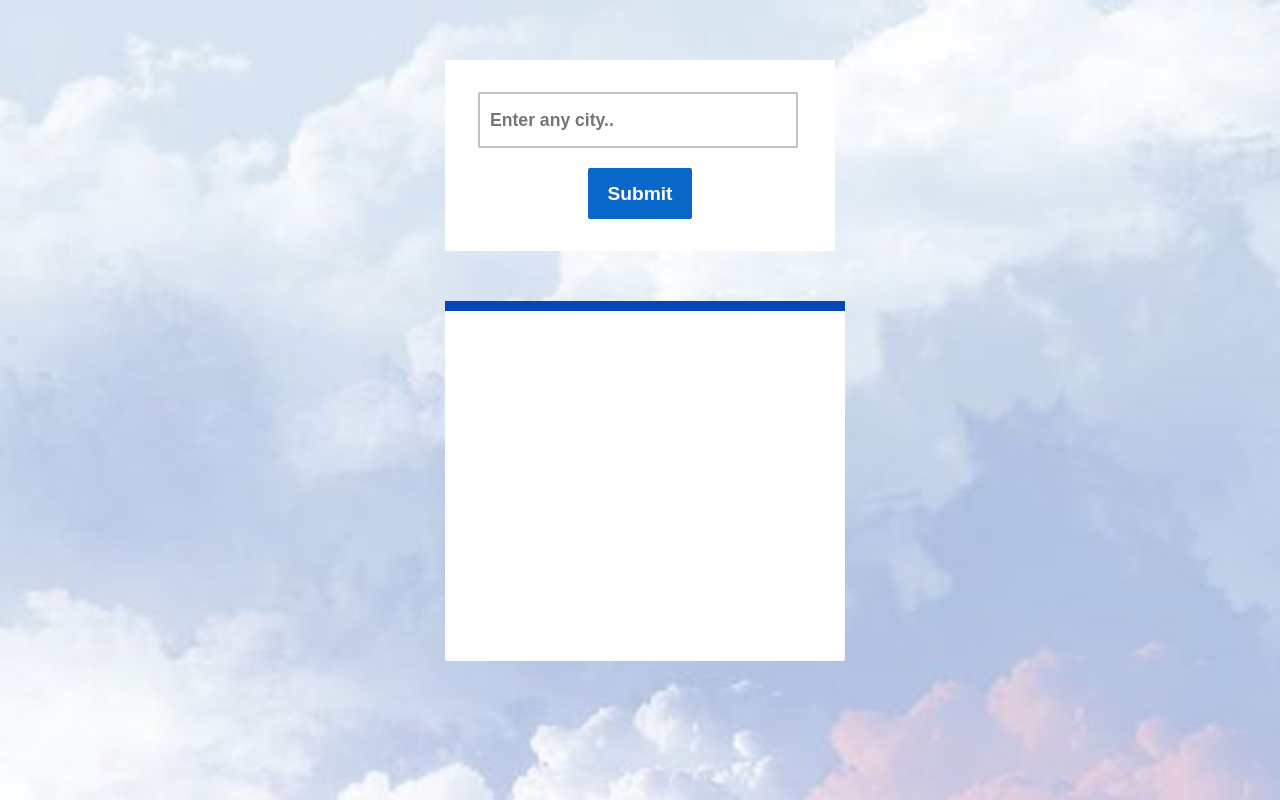
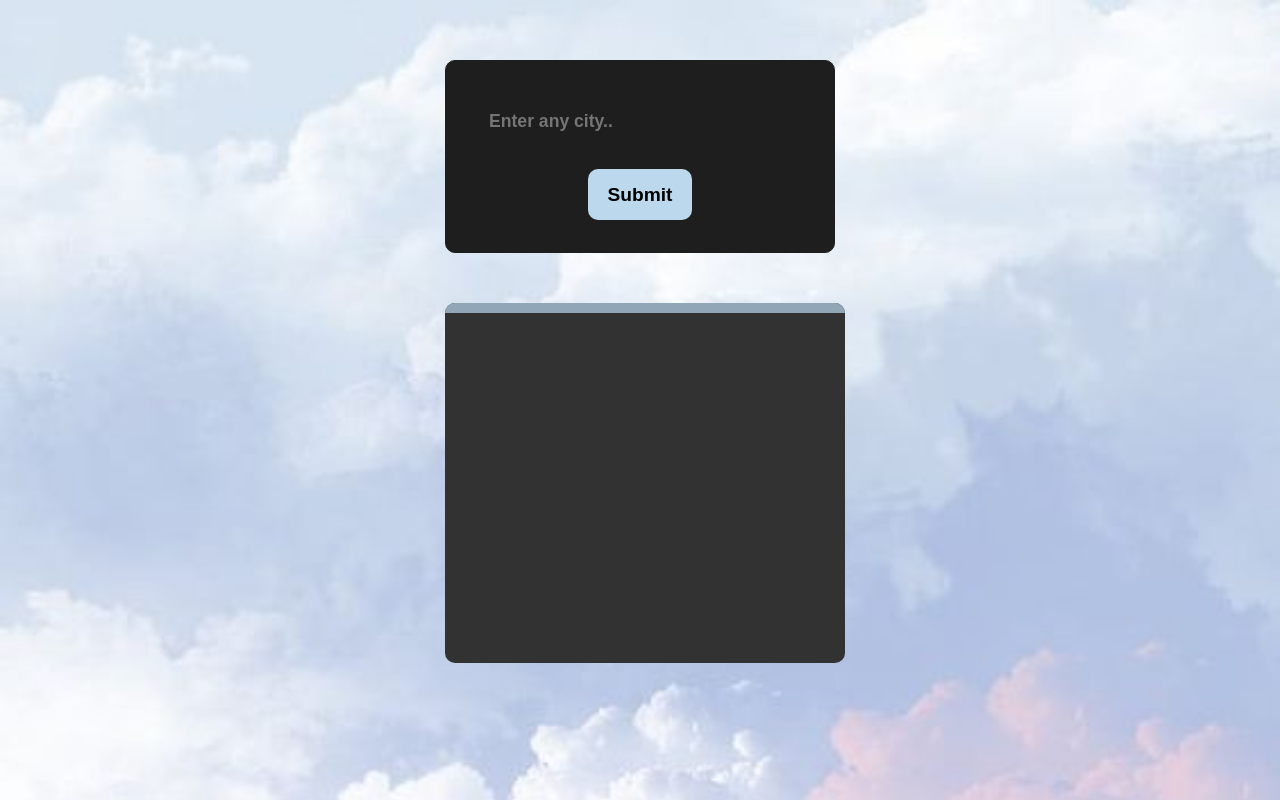
Before and after one commit to Fortunate-Codes/Weather-App, a plain HTML site: page index.html in a window 1280 px wide. Drawn offline with Linux system fonts and the light colour scheme.

Commit message:
Update style.css

```diff
--- a/style.css
+++ b/style.css
@@ -16,31 +16,33 @@ body{
     padding: 2rem 0 2rem 0;
     text-align: center;
     justify-content: center;
-    background: white;
+    background: #1E1E1E;
+    border: 1px solid #1E1E1E;
+    border-radius: 10px;
 }
 .inputs input[type="text"] {
     height: 3.5rem;
     width: 20rem;
-    background: #212121;
+    background: #1E1E1E;
     font-weight: bold;
     font-size: 1.1rem;
     padding: 10px;
     border: none;
     background-color: transparent;
-    border: 2px solid #c2c2c2;
-    border-radius: 2px;
+    border: 1px solid #1E1E1E;
+    border-radius: 20px;
     margin-right:4px ;
 }
 .inputs input[type="submit"] {
     height: 3.2rem;
     width: 6.5rem;
-    background: #0a67ca;
+    background: #BBD8EC;
     font-weight: bold;
-    color: white;
+    color: black;
     font-size: 1.2rem;
     margin-top: 20px;
     border: none;
-    border-radius: 2px;
+    border-radius: 10px;
 }
 .display {
     text-align: center;
@@ -50,16 +52,18 @@ body{
 
 .wrapper {
     margin: 0 9rem;
-    background-color: white;
+    background-color: #323232;
     height: 45vh;
     margin: 50px auto;
-    border-radius: 2px;
+    border-radius: 10px;
 }
 .wrapper h2{
     padding: 5px 0;
     text-align: center;
-    background: #0548b5;
+    background: #91A7B7;
     color: white;
+    border-top-right-radius: 10px;
+    border-top-left-radius: 10px;
     font-family: sans-serif;
   }
   .wrapper p{
```
